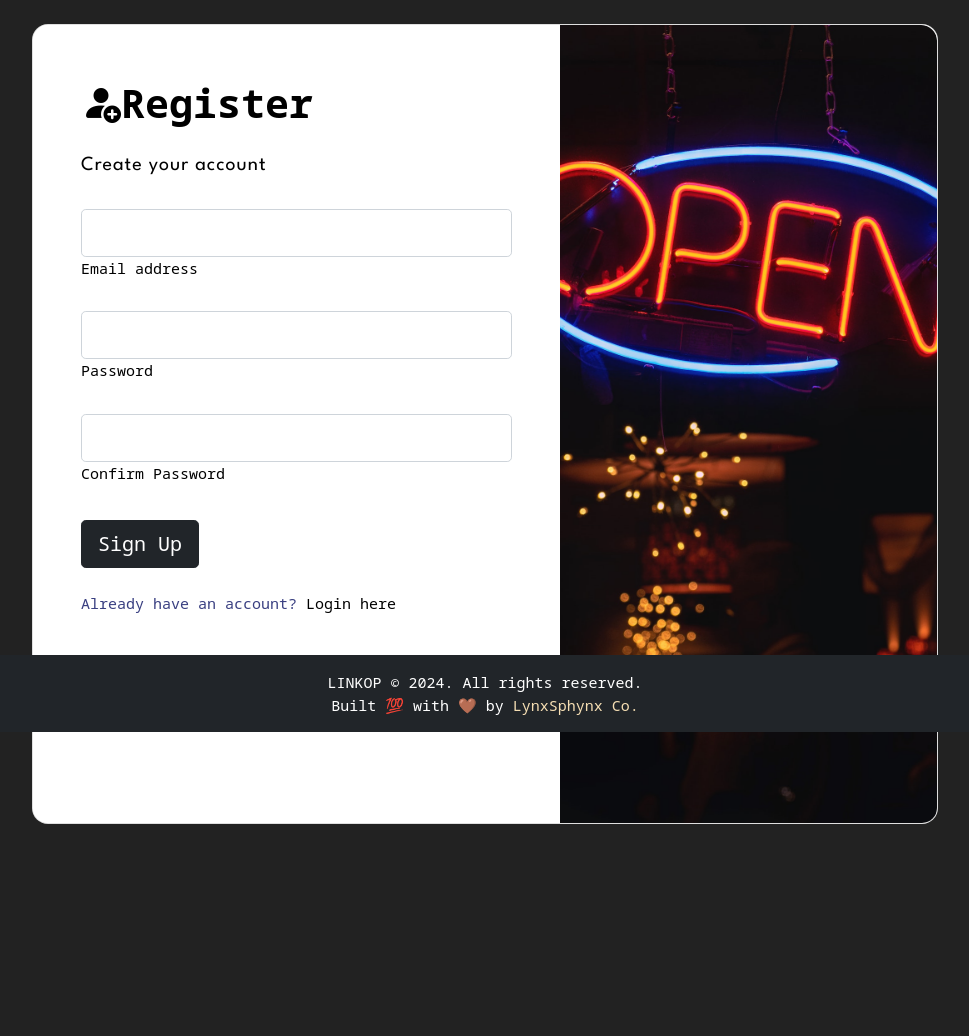
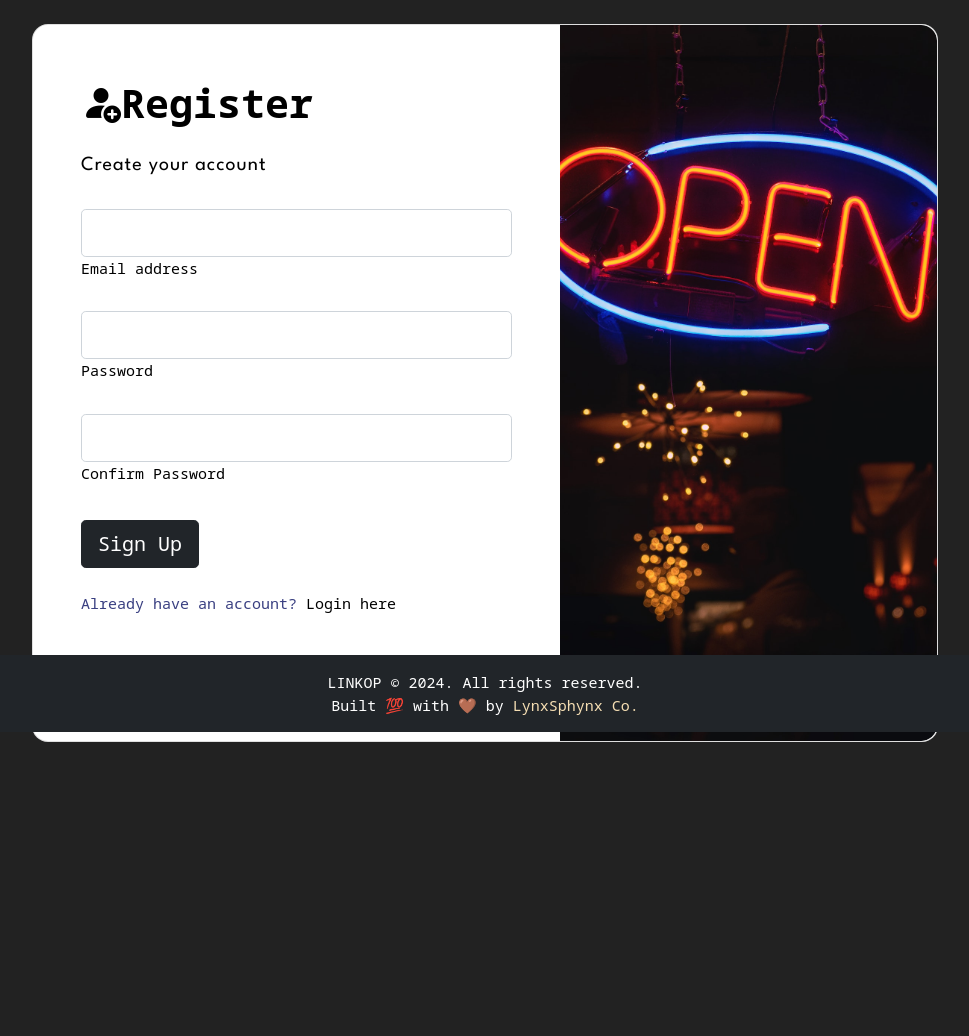
Before and after one commit to Rofy-Ray/linkop, a Django app: page /register/ in a window 1280 px wide. Shown: the part 68-1104 px from the top of the page, without its empty margins (155-1124 px from the left). After the commit the page ends 810 px from the top, so only its background shows below. Run offline with Django 4.2, Linux system fonts and the light colour scheme; some libraries are stand-ins or nearby versions.

Commit message:
fixing image render on login and register forms

```diff
--- a/static/css/style.css
+++ b/static/css/style.css
@@ -146,7 +146,7 @@ a:link {
         overflow: auto;
     }
     .card img, .card .card-body {
-        min-height: 100vh;
+        max-height: 100vh;
         object-fit: cover;
         overflow: hidden;
     }
--- a/templates/registration_form.html
+++ b/templates/registration_form.html
@@ -8,7 +8,7 @@
     <section class="min-vh-100">
             <div class="row d-flex justify-content-center align-items-center h-100">
                 <div class="col col-xl-10">
-                    <div class="card" style="border-radius: 1rem; margin-bottom: 7rem;">
+                    <div class="card" style="border-radius: 1rem; margin-bottom: 1rem;">
                         <div class="row g-0">
                             <div class="col-md-6 col-lg-7 d-flex align-items-center">
                                 <div class="card-body p-4 p-lg-5 text-black">
```
